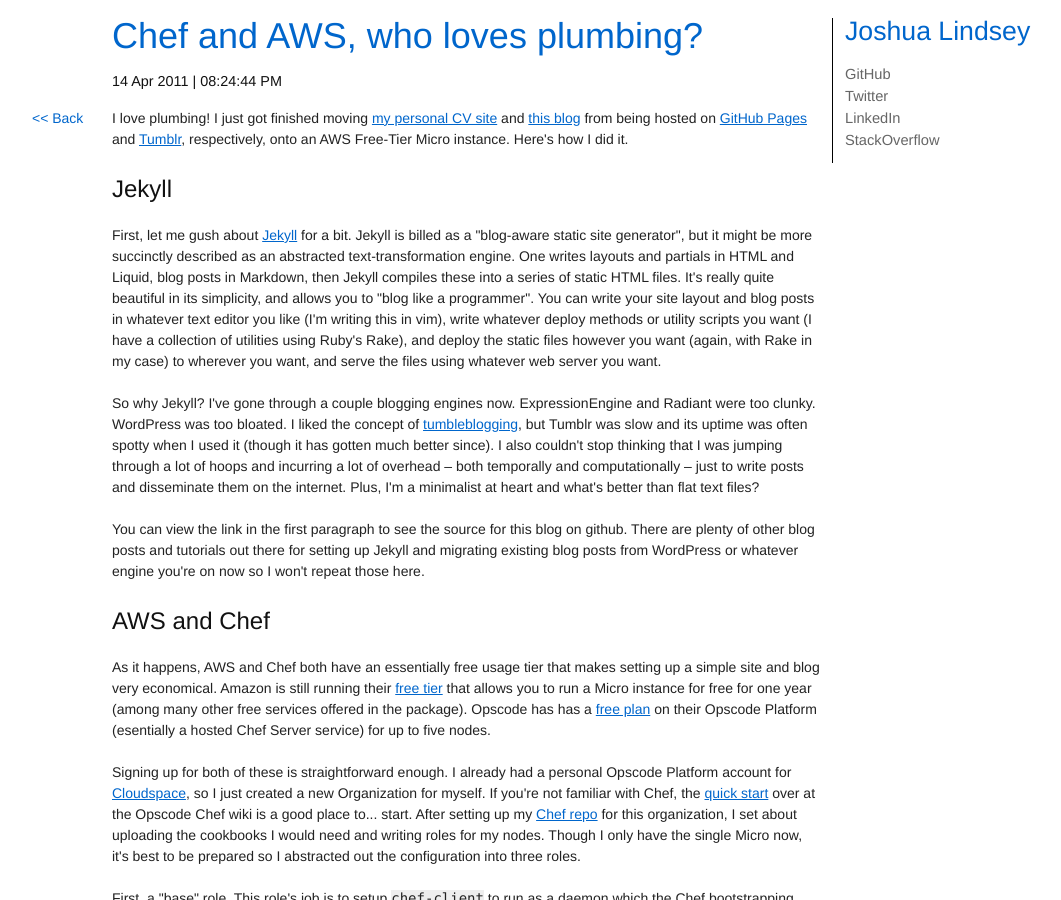
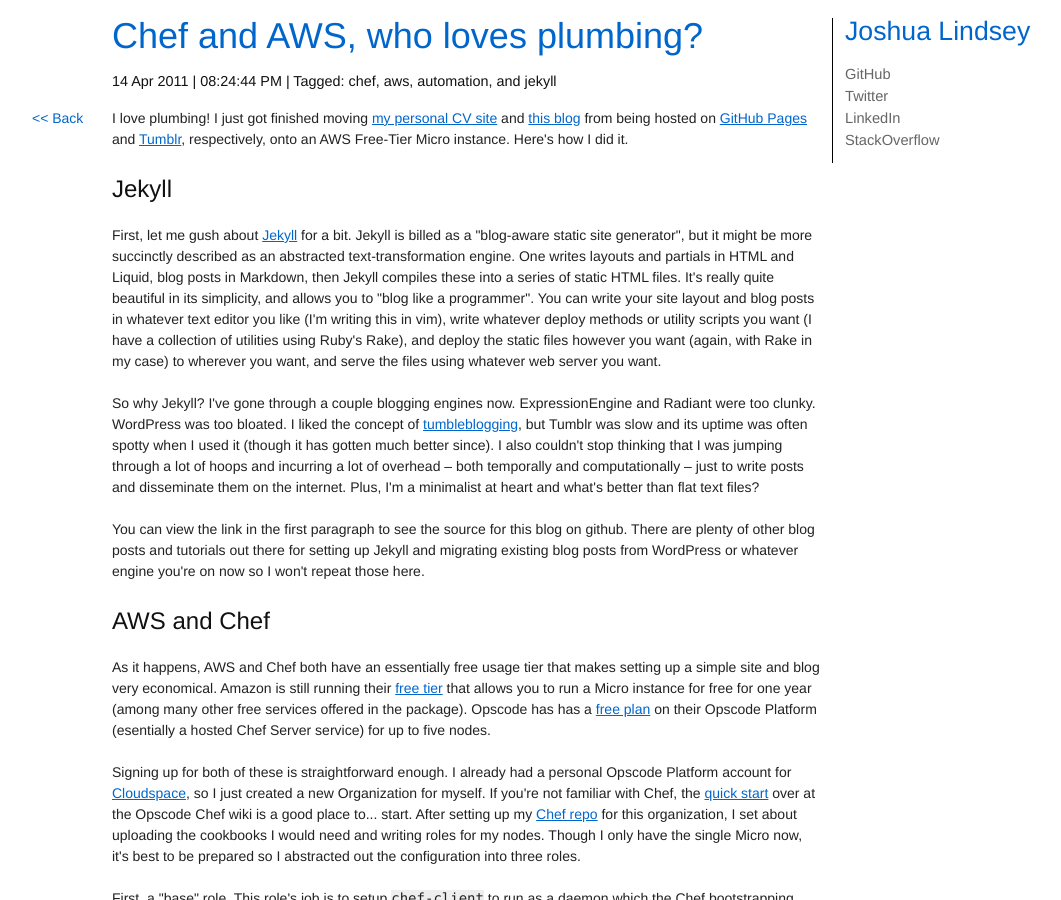
Before and after one commit to jlindsey/blog, a Jekyll site: the page public/2011-04-14/chef-and-aws-who-loves-plumbing/index.html, which Jekyll copies as it is, in a window 1280 px wide and 900 px high. Shown: the whole window, without its empty margins (53-1114 px from the left). Built offline with Jekyll 4.4.1, drawn with Linux system fonts in a browser that asks for light colours; Markdown is read by kramdown in place of the engine named in the settings; comment, search, counter and statistics services are not loaded.

Commit message:
Regenerated for Mon Apr 18 11:14:30 EDT 2011

```diff
--- a/public/2011-04-14/chef-and-aws-who-loves-plumbing/index.html
+++ b/public/2011-04-14/chef-and-aws-who-loves-plumbing/index.html
@@ -16,7 +16,7 @@
     <div class="container prepend-top">
       <div class="span-18">
         <h1><a class="post-title" href="/2011-04-14/chef-and-aws-who-loves-plumbing">Chef and AWS, who loves plumbing?</a></h1>
-<h4>14 Apr 2011 | 08:24:44 PM</h4>
+<h4>14 Apr 2011 | 08:24:44 PM | Tagged: chef, aws, automation, and jekyll</h4>
 <span class="pull-2"><a href="/" class="post-backlink">&lt;&lt; Back</a></span>
 
 <p>I love plumbing! I just got finished moving <a href="https://github.com/jlindsey/jlindsey.github.com">my personal CV site</a> and <a href="https://github.com/jlindsey/blog">this blog</a>
```
